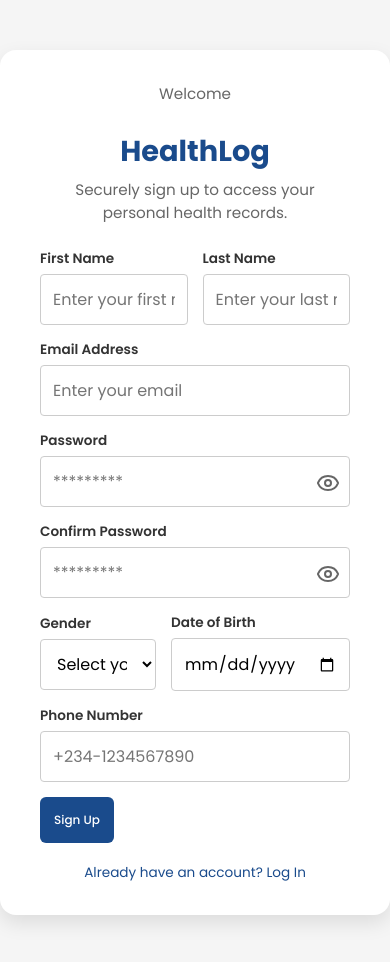
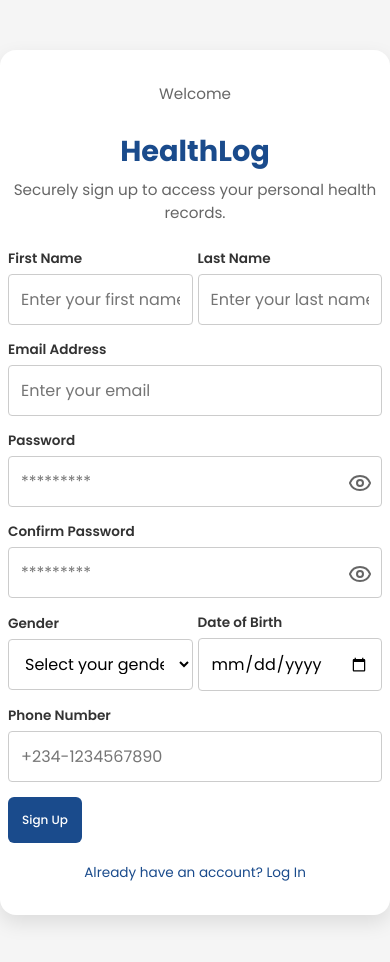
Before and after one commit to abnakore/eHA-capstone-project, a React (Vite) app: page /signup in a window 390 px wide. Shown: the top 962 px of the page. Built offline with nearby package versions, Linux system fonts and the light colour scheme.

Commit message:
Responsive for signup page

```diff
--- a/src/containers/signupCard.css
+++ b/src/containers/signupCard.css
@@ -55,3 +55,15 @@
     margin-bottom: 15px;
     text-align: center;
 }
+
+@media (max-width: 500px) {
+
+    .signup-card {
+        padding: 2rem .5rem;
+    }
+
+    .form-row {
+        gap: 5px;
+    }
+
+}
```
